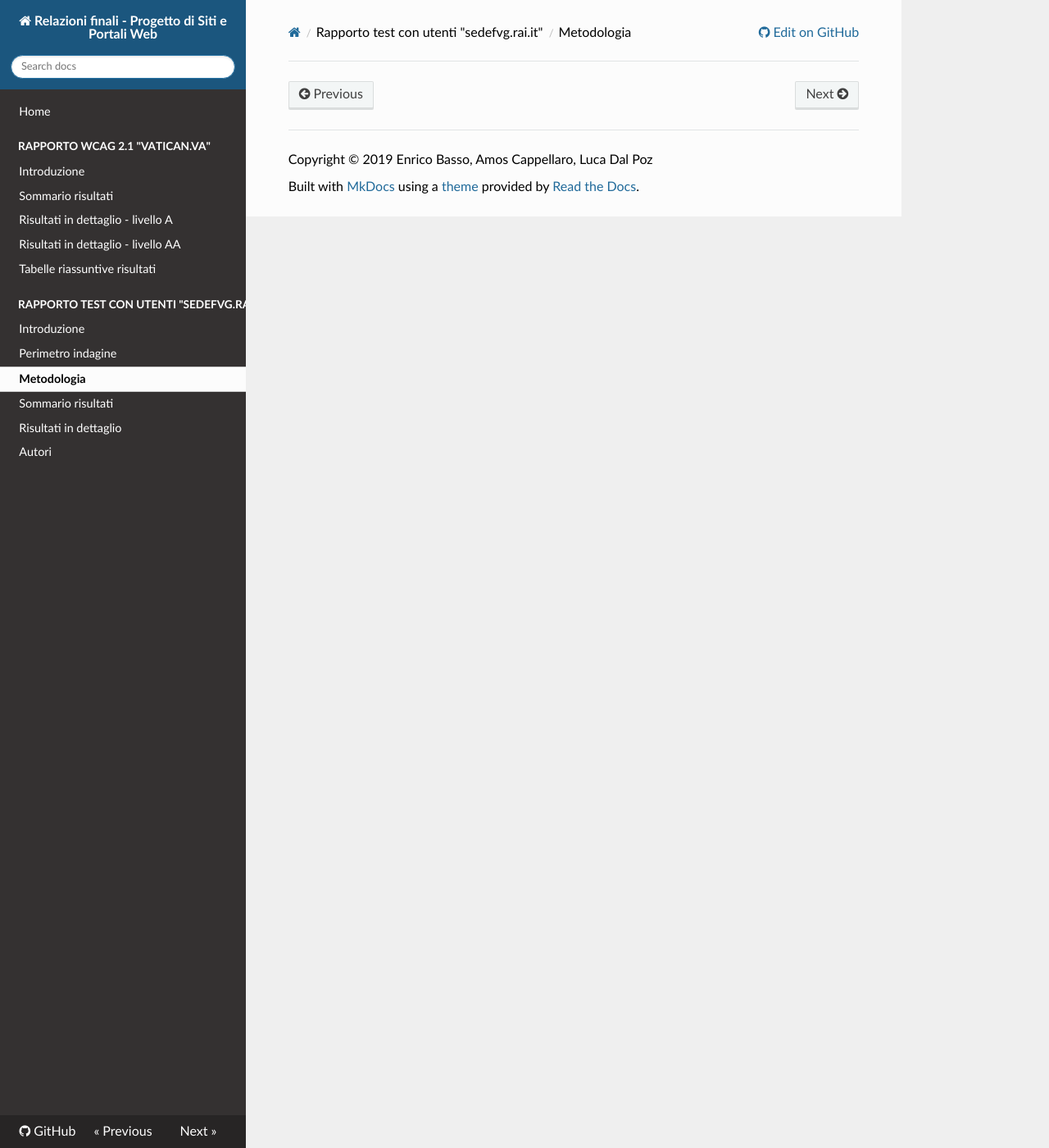
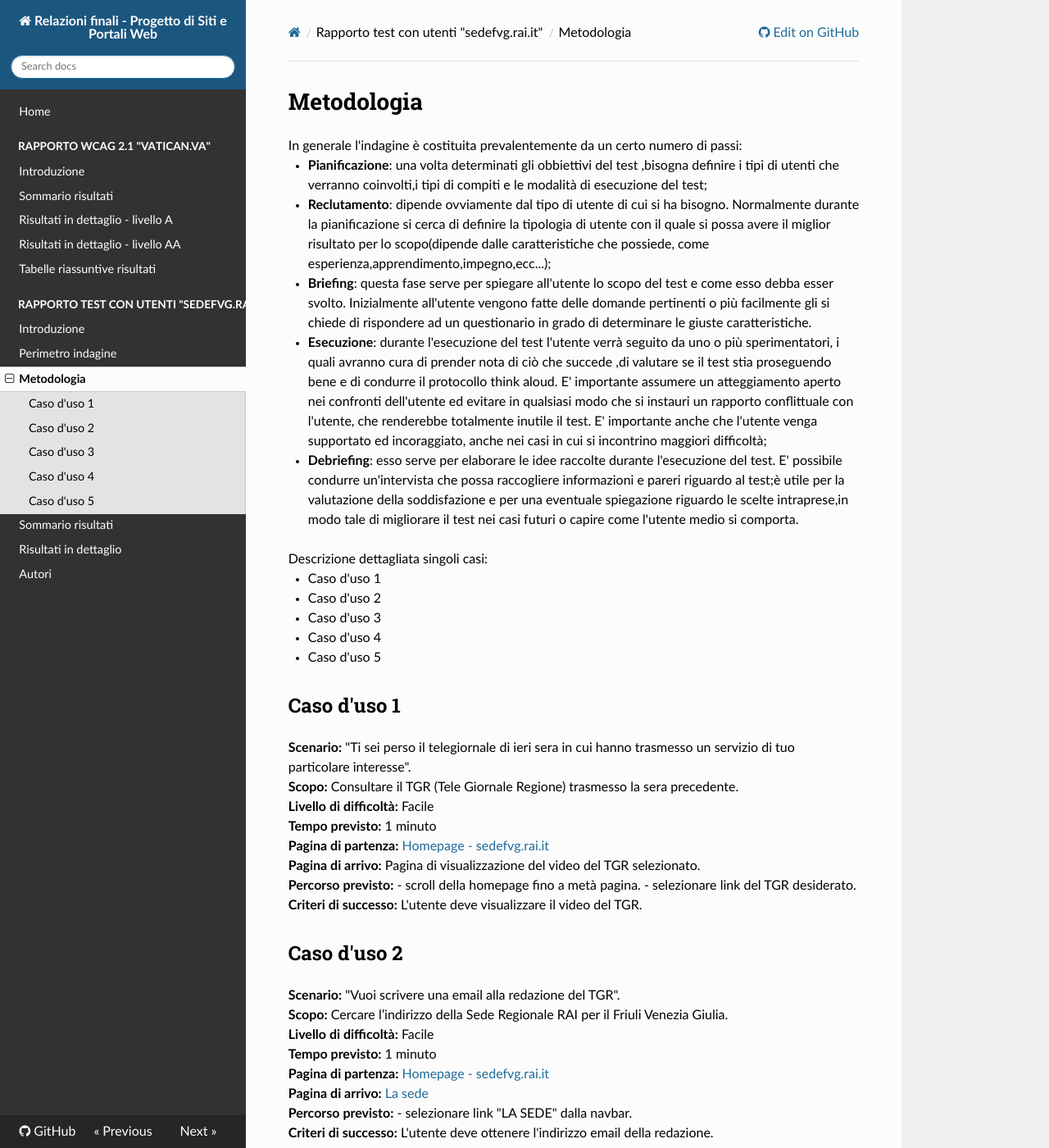
Before and after one commit to amosth/MA0175-Progetto-di-Siti-Web, an MkDocs documentation site: the page built from docs/ut_sedefvg_metodologia.md, in a window 1280 px wide and 1400 px high. Shown: the whole window at 82% size. Built offline with MkDocs 1.6.1, drawn with Linux system fonts in a browser that asks for light colours; nearby versions of some CDN libraries; some of the changed text lies outside the part shown.

Commit message:
Impostazione iniziale user test.

```diff
--- a/docs/ut_sedefvg_metodologia.md
+++ b/docs/ut_sedefvg_metodologia.md
@@ -7,3 +7,105 @@ authors:
     - Luca Dal Poz
 date: 2019-07-10
 ---
+
+# Metodologia
+
+In generale l'indagine è costituita prevalentemente da un certo numero di passi:
+
+- **Pianificazione**: una volta determinati gli obbiettivi del test ,bisogna definire i tipi di utenti che verranno coinvolti,i tipi di compiti e le modalità di esecuzione del test;
+- **Reclutamento**: dipende ovviamente dal tipo di utente di cui si ha bisogno. Normalmente durante la pianificazione si cerca di definire la tipologia di utente con il quale si possa avere il miglior risultato per lo scopo(dipende dalle caratteristiche che possiede, come esperienza,apprendimento,impegno,ecc...);
+- **Briefing**: questa fase serve per spiegare all'utente lo scopo del test e come esso debba esser svolto. Inizialmente all'utente vengono fatte delle domande pertinenti o più facilmente gli si chiede di rispondere ad un questionario in grado di determinare le giuste caratteristiche.
+- **Esecuzione**: durante l'esecuzione del test l'utente verrà seguito da uno o più sperimentatori, i quali avranno cura di prender nota di ciò che succede ,di valutare se il test stia proseguendo bene e di condurre il protocollo think aloud. E' importante assumere un atteggiamento aperto nei confronti dell'utente ed evitare in qualsiasi modo che si instauri un rapporto conflittuale con l'utente, che renderebbe totalmente inutile il test. E' importante anche che l'utente venga supportato ed incoraggiato, anche nei casi in cui si incontrino maggiori difficoltà;
+- **Debriefing**: esso serve per elaborare le idee raccolte durante l'esecuzione del test. E' possibile condurre un'intervista che possa raccogliere informazioni e pareri riguardo al test;è utile per la valutazione della soddisfazione e per una eventuale spiegazione riguardo le scelte intraprese,in modo tale di migliorare il test nei casi futuri o capire come l'utente medio si comporta.
+
+Descrizione dettagliata singoli casi:
+
+- Caso d'uso 1
+- Caso d'uso 2
+- Caso d'uso 3
+- Caso d'uso 4
+- Caso d'uso 5
+
+## Caso d'uso 1
+
+**Scenario:**
+"Ti sei perso il telegiornale di ieri sera in cui hanno trasmesso un servizio di tuo particolare interesse".
+
+**Scopo:**
+Consultare il TGR (Tele Giornale Regione) trasmesso la sera precedente.
+
+**Livello di difficoltà:**
+Facile
+
+**Tempo previsto:**
+1 minuto
+
+**Pagina di partenza:**
+[Homepage - sedefvg.rai.it](http://www.sedefvg.rai.it)
+
+**Pagina di arrivo:**
+Pagina di visualizzazione del video del TGR selezionato.
+
+**Percorso previsto:**
+- scroll della homepage fino a metà pagina.
+- selezionare link del TGR desiderato.
+
+**Criteri di successo:**
+L'utente deve visualizzare il video del TGR.
+
+## Caso d'uso 2
+
+**Scenario:**
+"Vuoi scrivere una email alla redazione del TGR".
+
+**Scopo:**
+Cercare l’indirizzo della Sede Regionale RAI per il Friuli Venezia Giulia.
+
+**Livello di difficoltà:**
+Facile
+
+**Tempo previsto:**
+1 minuto
+
+**Pagina di partenza:**
+[Homepage - sedefvg.rai.it](http://www.sedefvg.rai.it)
+
+**Pagina di arrivo:**
+[La sede](http://www.sedefvg.rai.it/dl/portali/site/articolo/ContentItem-70824807-2bf5-49b5-bc5f-1f0c4ce9fa88.html)
+
+**Percorso previsto:**
+- selezionare link "LA SEDE" dalla navbar.
+
+**Criteri di successo:**
+L'utente deve ottenere l'indirizzo email della redazione.
+
+## Caso d'uso 3
+
+**Scenario:**
+"Stai per andare in settimana bianca a Tarvisio e vuoi ascoltare Rai Radio FVG ma non sai quale sia la frequenza per quella zona".
+
+**Scopo:**
+Cercare la frequenza per sintonizzarsi a RAI Radio1 da Tarvisio.
+
+**Livello di difficoltà:**
+Medio
+
+**Tempo previsto:**
+5 minuti
+
+**Pagina di partenza:**
+[Homepage - sedefvg.rai.it](http://www.sedefvg.rai.it)
+
+**Pagina di arrivo:**
+[FREQUENZE](http://www.sedefvg.rai.it/dl/portali/site/articolo/ContentItem-7975ffff-e225-4540-9182-23f4517863a0.html)
+
+**Percorso previsto:**
+- selezionare link "FREQUENZE" dalla navbar.
+- scrollare fino a fine pagina.
+
+**Criteri di successo:**
+L'utente deve ottenere l'informazione desiderata'.
+
+## Caso d'uso 4
+
+## Caso d'uso 5
```
Also changed, not shown: docs/ut_sedefvg_introduzione.md (+36 -0 lines), docs/ut_sedefvg_perimetro.md (+10 -0 lines).
